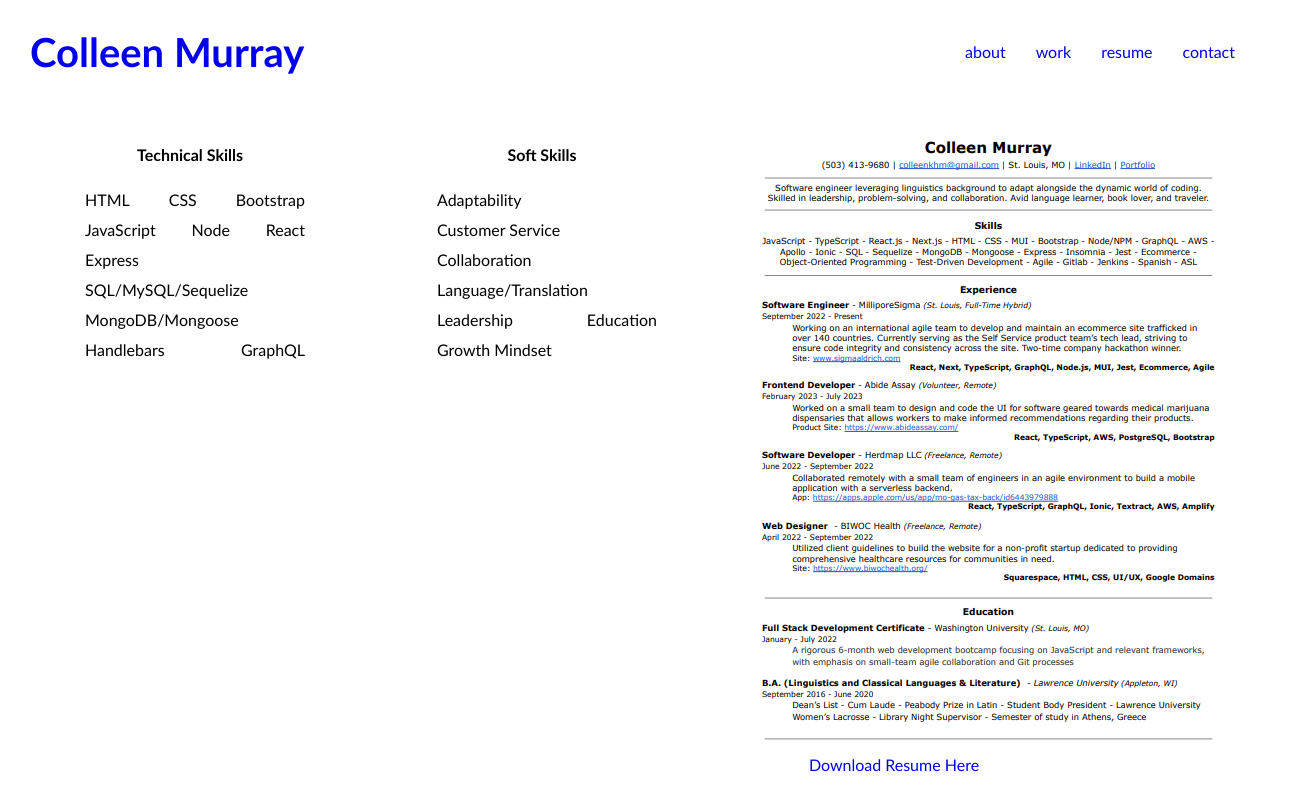
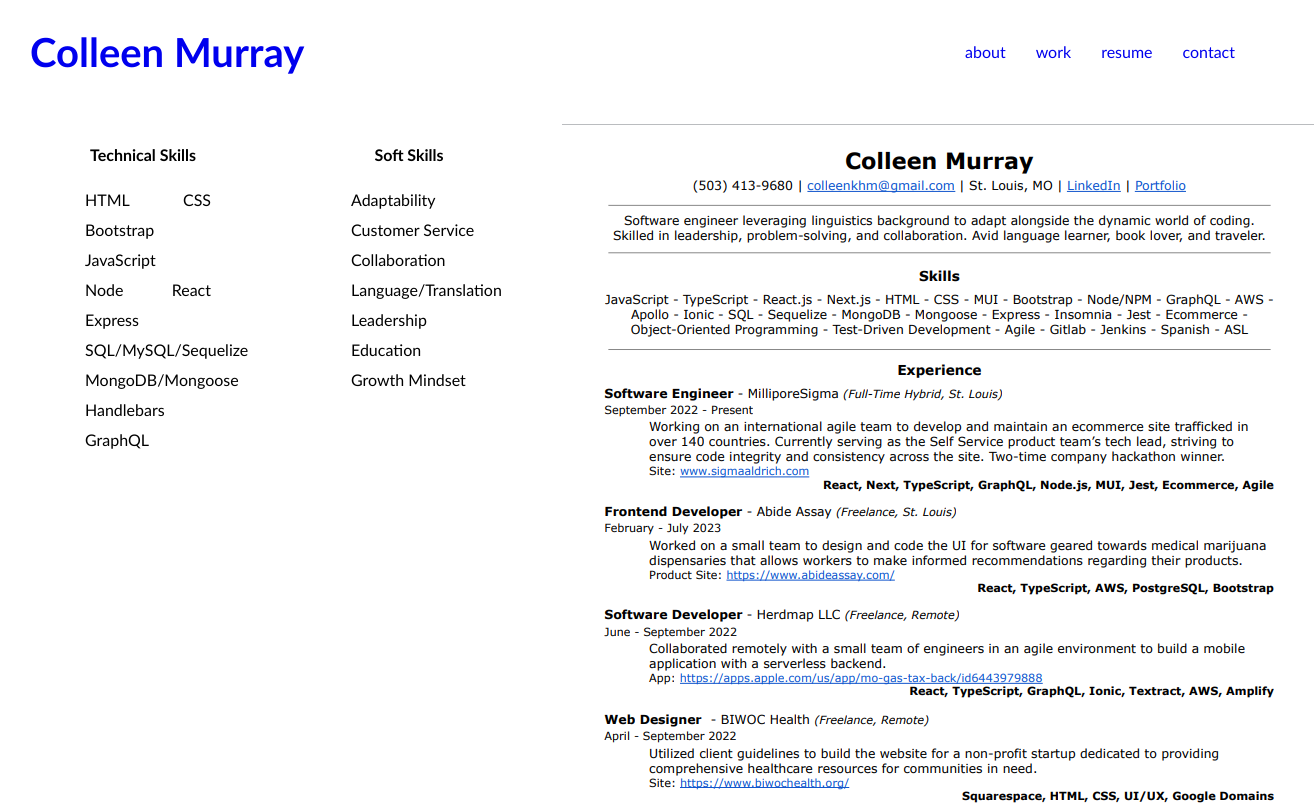
Before and after one commit to colleenkhm/react-portfolio, a React (Create React App) app: page /resume in a window 1280 px wide. Shown: the top 805 px of the page, 1314 px wide, since content can reach past the window. Built offline with nearby package versions, Linux system fonts and the light colour scheme.

Commit message:
update resume

```diff
--- a/src/components/Resume.js
+++ b/src/components/Resume.js
@@ -8,8 +8,8 @@ function Resume() {
   return (
     <div className="skills-container">
       <div>
-        <Grid container spacing={4}>
-          <Grid item xs={12} md={4}>
+        <Grid container spacing={5}>
+          <Grid item xs={12} md={3}>
             <div className="skills" id="technical-skills">
               <h4>Technical Skills</h4>
               <ul>
@@ -27,7 +27,7 @@ function Resume() {
               </ul>
             </div>
           </Grid>
-          <Grid item xs={12} md={4}>
+          <Grid item xs={12} md={3}>
             <div className="skills" id="soft-skills">
               <h4>Soft Skills</h4>
               <ul>
@@ -41,7 +41,7 @@ function Resume() {
               </ul>
             </div>
           </Grid>
-          <Grid item xs={12} md={4}>
+          <Grid item xs={12} md={6}>
             <div className="resume-image">
               <img src={resumeScreenshot} alt="resume"></img>
             </div>
--- a/src/styles.css/Resume.css
+++ b/src/styles.css/Resume.css
@@ -12,3 +12,7 @@
   margin: 30px;
   display: flex;
 }
+
+.skills ul li {
+  display: block;
+}
```
Also changed, not shown: src/assets/resume-screenshot.png, 1 other file (tests, documents, lock files or other folders).
